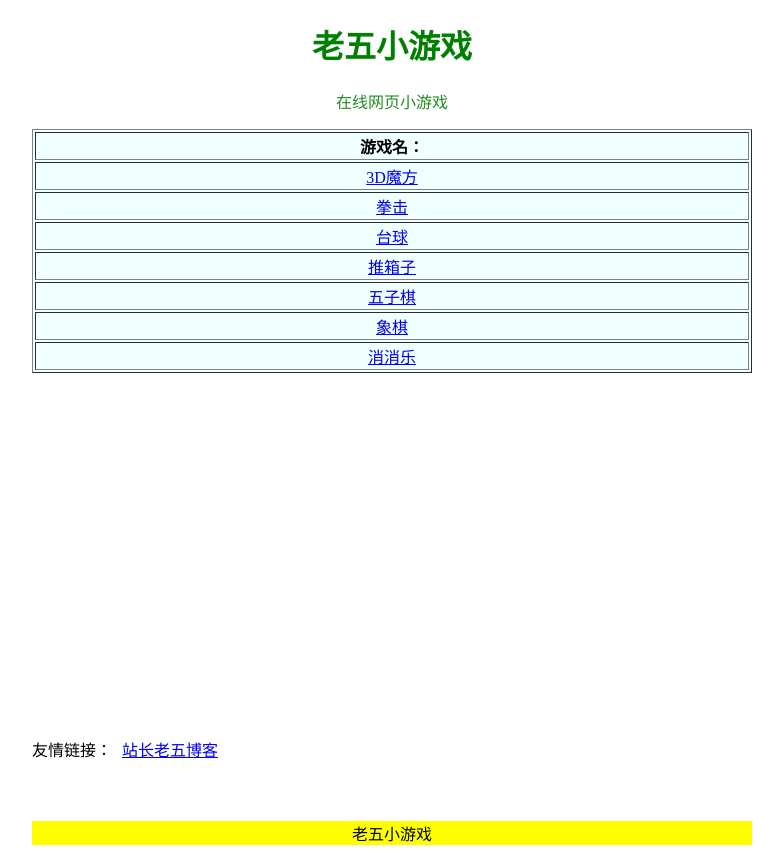
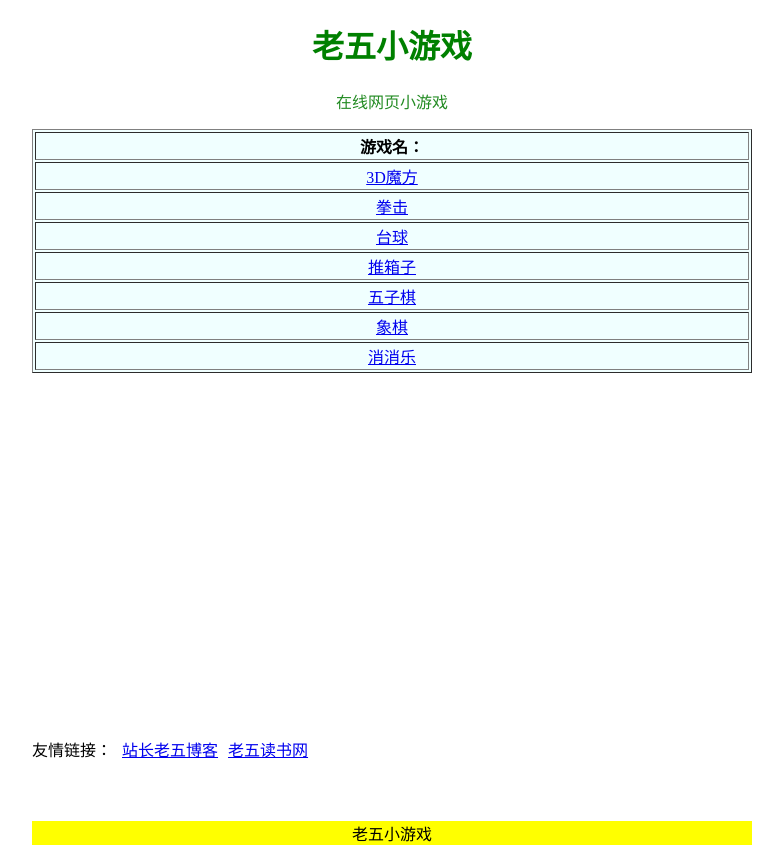
Before and after one commit to gangqin-guyongbing/game.github.io, a plain HTML site: page index.html in a window 1280 px wide. Shown: the whole page, without its empty margins (248-1031 px from the left). Drawn offline with Linux system fonts and the light colour scheme; no server answers.

Commit message:
Update index.html

```diff
--- a/index.html
+++ b/index.html
@@ -40,6 +40,7 @@ var _hmt = _hmt || [];
         <div><ul class="left">
             <li style="margin-left:0px;">友情链接：</li>
             <li><a target="_blank" href="http://www.labula.top/">站长老五博客</a></li>
+	    <li><a target="_blank" href="http://book.labula.top/">老五读书网</a></li>
             </ul></div>
 
 	<div class='pagebar2' style="margin-top:100px;">老五小游戏</div>
```
